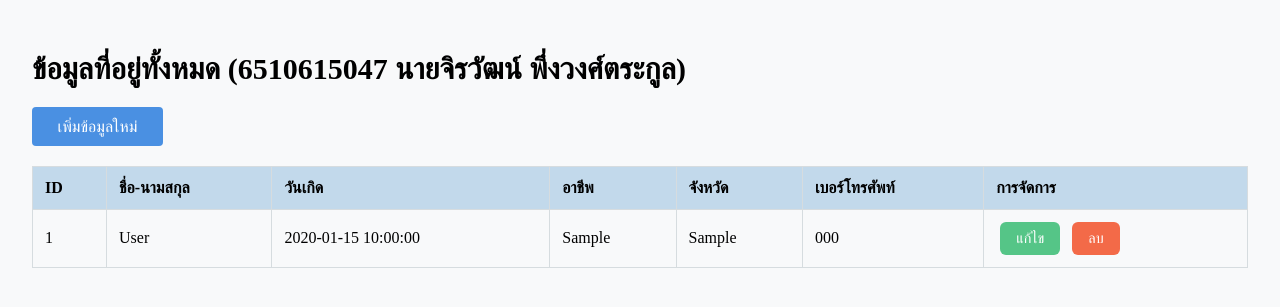
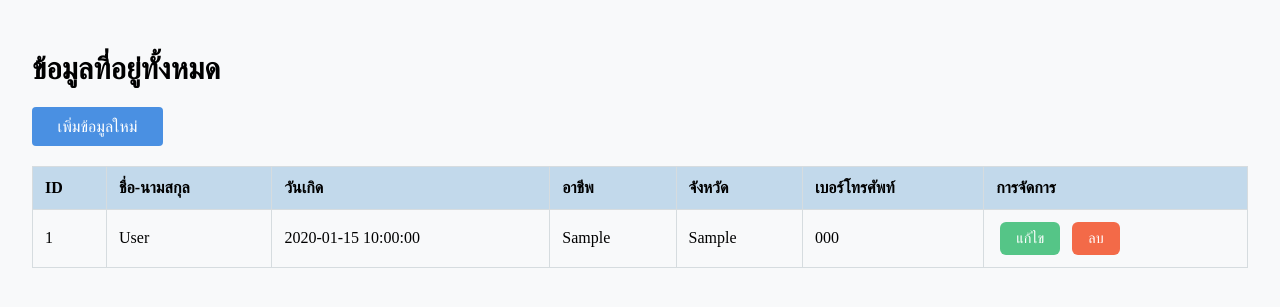
Before and after one commit to Melnyks/cn351-vulnerabilites-website, a PHP site: page /index.php in a window 1280 px wide. Shown: the top 307 px of the page. Run offline with PHP 8.4, Linux system fonts and the light colour scheme; tables that the repository leaves empty or names only in its code hold one stand-in row (values such as "Sample post"); data that the repository does not hold is empty.

Commit message:
delete my name

```diff
--- a/address.view.php
+++ b/address.view.php
@@ -9,7 +9,7 @@
 </head>
 
 <body>
-    <h1>ข้อมูลที่อยู่ทั้งหมด (6510615047 นายจิรวัฒน์ พึ่งวงศ์ตระกูล)</h1>
+    <h1>ข้อมูลที่อยู่ทั้งหมด</h1>
     <a href="create.php" class="add-new">เพิ่มข้อมูลใหม่</a>
     <table>
         <thead>
```
